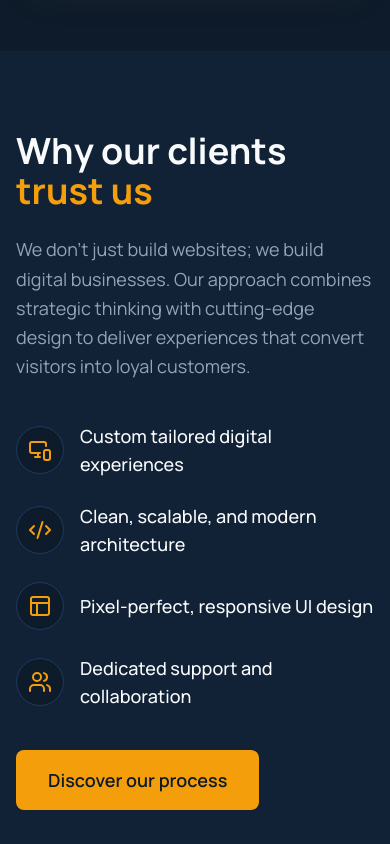
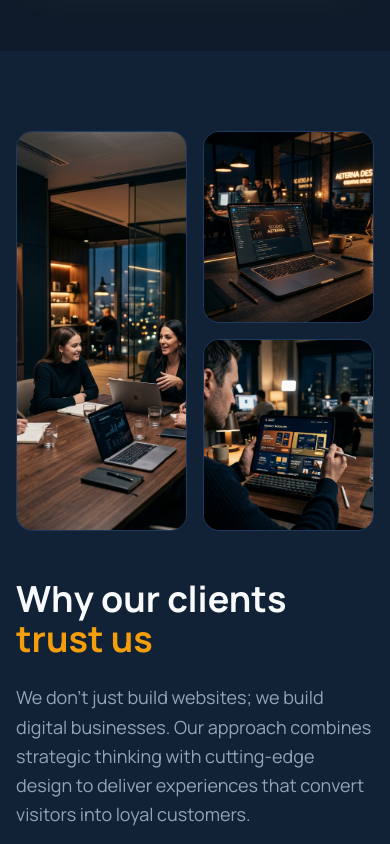
Before and after one commit to chandlersoderberg/agency-landing-page, a React (Vite) app: page / in a window 390 px wide. Shown: the part 960-1804 px from the top of the page. Built offline with nearby package versions, Linux system fonts and the light colour scheme.

Commit message:
feat: add TrustSection component with animated image collage and feature checklist

```diff
--- a/src/components/sections/TrustSection.jsx
+++ b/src/components/sections/TrustSection.jsx
@@ -25,7 +25,7 @@ export function TrustSection() {
   return (
     <section id="services" className="py-20 lg:py-32 bg-[#112236]">
       <div className="max-w-7xl mx-auto px-4 sm:px-6 lg:px-8">
-        <div className="flex flex-col-reverse lg:grid lg:grid-cols-2 gap-12 lg:gap-16 lg:items-center">
+        <div className="grid lg:grid-cols-2 gap-12 lg:gap-16 lg:items-center">
 
           {/* Left: Image Collage */}
           <motion.div
@@ -33,16 +33,16 @@ export function TrustSection() {
             initial={{ opacity: 0, x: -30 }}
             animate={controls}
             variants={{ visible: { opacity: 1, x: 0, transition: { duration: 0.8 } } }}
-            className="relative grid grid-cols-2 gap-4 h-[500px] sm:h-[600px]"
+            className="relative grid grid-cols-2 gap-4 h-[400px] sm:h-[500px] lg:h-[600px] w-full"
           >
-            <div className="col-span-1 h-full rounded-2xl overflow-hidden border border-[#1E3A5F]">
+            <div className="col-span-1 h-full min-h-0 rounded-2xl overflow-hidden border border-[#1E3A5F]">
               <ImageWithSkeleton src={images.trustLarge} alt="Team collaboration" className="w-full h-full" />
             </div>
-            <div className="col-span-1 grid grid-rows-2 gap-4 h-full">
-              <div className="rounded-2xl overflow-hidden border border-[#1E3A5F]">
+            <div className="col-span-1 grid grid-rows-2 gap-4 h-full min-h-0">
+              <div className="rounded-2xl overflow-hidden border border-[#1E3A5F] min-h-0 h-full">
                 <ImageWithSkeleton src={images.trustSmall1} alt="Design process" className="w-full h-full" />
               </div>
-              <div className="rounded-2xl overflow-hidden border border-[#1E3A5F]">
+              <div className="rounded-2xl overflow-hidden border border-[#1E3A5F] min-h-0 h-full">
                 <ImageWithSkeleton src={images.trustSmall2} alt="Digital mockup" className="w-full h-full" />
               </div>
             </div>
```
